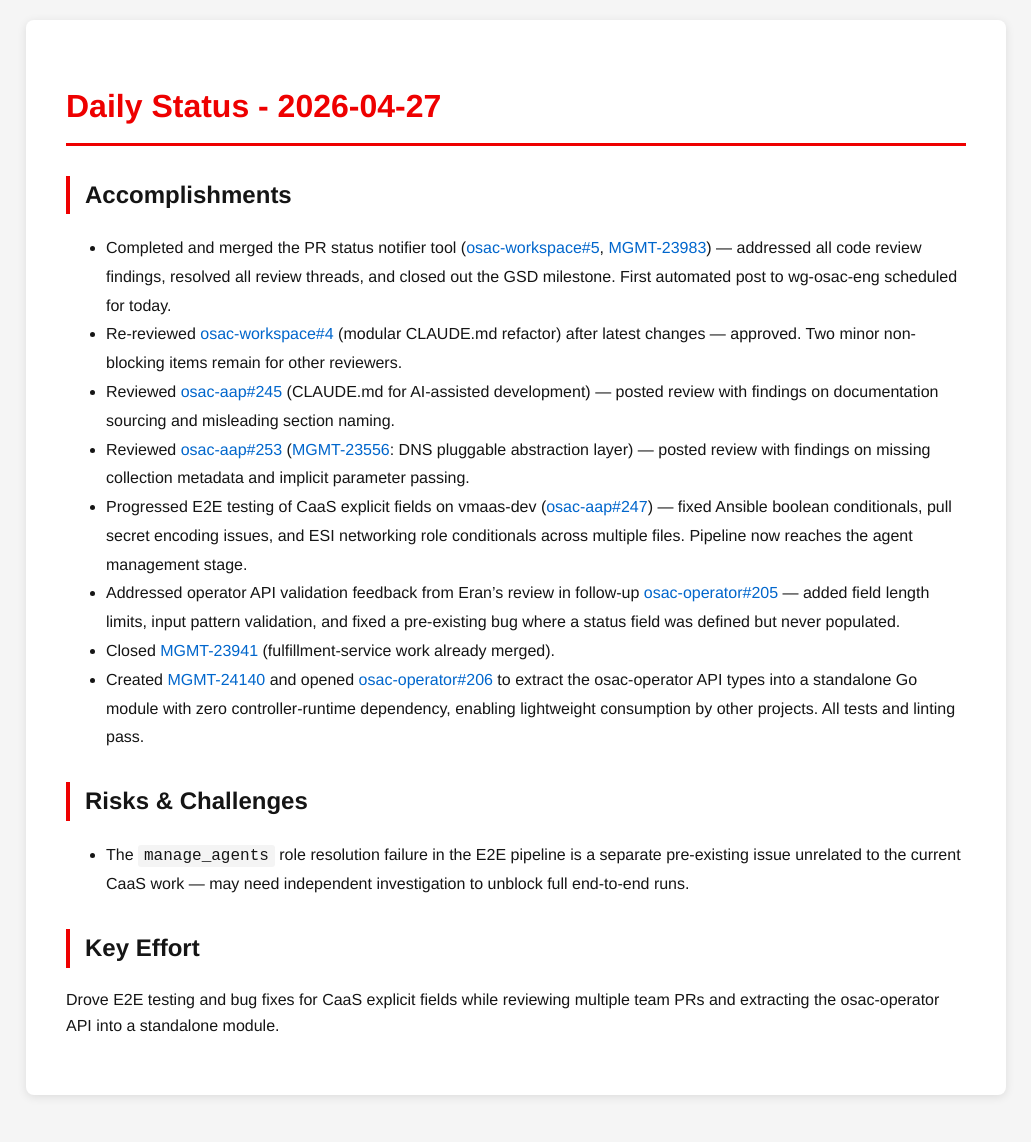
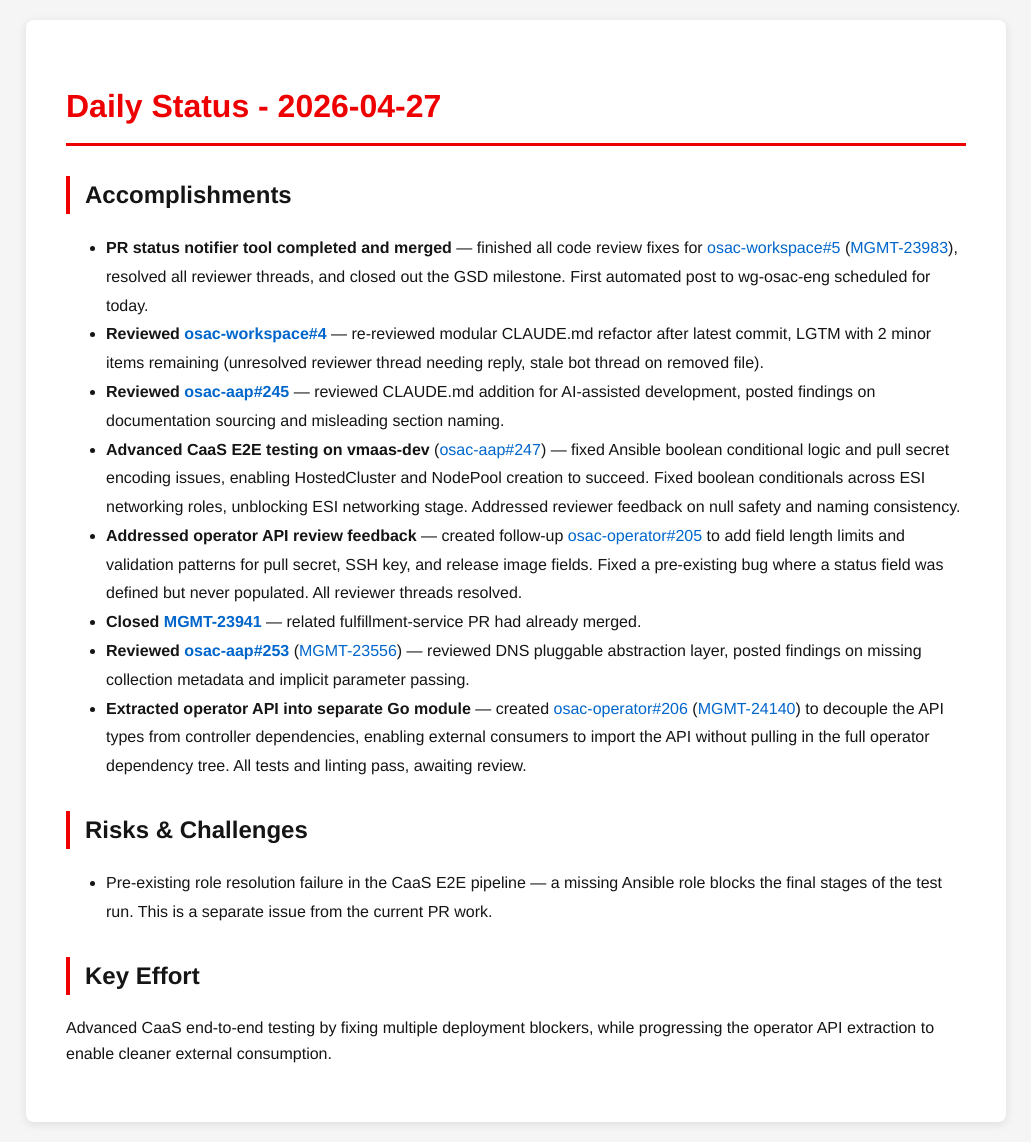
Before and after one commit to tzvatot/daily-status, a Jekyll site: the page built from 2026-04-27.md, in a window 1280 px wide. Shown: the whole page, without its empty margins (124-1155 px from the left). Built offline with Jekyll 4.4.1, drawn with Linux system fonts in a browser that asks for light colours; before the commit the page ends 1115 px from its top, so only the background shows below that.

Commit message:
Daily status update - 2026-04-27

```diff
--- a/2026-04-27.md
+++ b/2026-04-27.md
@@ -7,17 +7,20 @@ date: 2026-04-27
 # Daily Status - 2026-04-27
 
 ## Accomplishments
-- Completed and merged the PR status notifier tool ([osac-workspace#5](https://github.com/osac-project/osac-workspace/pull/5), [MGMT-23983](https://issues.redhat.com/browse/MGMT-23983)) — addressed all code review findings, resolved all review threads, and closed out the GSD milestone. First automated post to wg-osac-eng scheduled for today.
-- Re-reviewed [osac-workspace#4](https://github.com/osac-project/osac-workspace/pull/4) (modular CLAUDE.md refactor) after latest changes — approved. Two minor non-blocking items remain for other reviewers.
-- Reviewed [osac-aap#245](https://github.com/osac-project/osac-aap/pull/245) (CLAUDE.md for AI-assisted development) — posted review with findings on documentation sourcing and misleading section naming.
-- Reviewed [osac-aap#253](https://github.com/osac-project/osac-aap/pull/253) ([MGMT-23556](https://issues.redhat.com/browse/MGMT-23556): DNS pluggable abstraction layer) — posted review with findings on missing collection metadata and implicit parameter passing.
-- Progressed E2E testing of CaaS explicit fields on vmaas-dev ([osac-aap#247](https://github.com/osac-project/osac-aap/pull/247)) — fixed Ansible boolean conditionals, pull secret encoding issues, and ESI networking role conditionals across multiple files. Pipeline now reaches the agent management stage.
-- Addressed operator API validation feedback from Eran's review in follow-up [osac-operator#205](https://github.com/osac-project/osac-operator/pull/205) — added field length limits, input pattern validation, and fixed a pre-existing bug where a status field was defined but never populated.
-- Closed [MGMT-23941](https://issues.redhat.com/browse/MGMT-23941) (fulfillment-service work already merged).
-- Created [MGMT-24140](https://issues.redhat.com/browse/MGMT-24140) and opened [osac-operator#206](https://github.com/osac-project/osac-operator/pull/206) to extract the osac-operator API types into a standalone Go module with zero controller-runtime dependency, enabling lightweight consumption by other projects. All tests and linting pass.
+
+- **PR status notifier tool completed and merged** — finished all code review fixes for [osac-workspace#5](https://github.com/osac-project/osac-workspace/pull/5) ([MGMT-23983](https://issues.redhat.com/browse/MGMT-23983)), resolved all reviewer threads, and closed out the GSD milestone. First automated post to wg-osac-eng scheduled for today.
+- **Reviewed [osac-workspace#4](https://github.com/osac-project/osac-workspace/pull/4)** — re-reviewed modular CLAUDE.md refactor after latest commit, LGTM with 2 minor items remaining (unresolved reviewer thread needing reply, stale bot thread on removed file).
+- **Reviewed [osac-aap#245](https://github.com/osac-project/osac-aap/pull/245)** — reviewed CLAUDE.md addition for AI-assisted development, posted findings on documentation sourcing and misleading section naming.
+- **Advanced CaaS E2E testing on vmaas-dev** ([osac-aap#247](https://github.com/osac-project/osac-aap/pull/247)) — fixed Ansible boolean conditional logic and pull secret encoding issues, enabling HostedCluster and NodePool creation to succeed. Fixed boolean conditionals across ESI networking roles, unblocking ESI networking stage. Addressed reviewer feedback on null safety and naming consistency.
+- **Addressed operator API review feedback** — created follow-up [osac-operator#205](https://github.com/osac-project/osac-operator/pull/205) to add field length limits and validation patterns for pull secret, SSH key, and release image fields. Fixed a pre-existing bug where a status field was defined but never populated. All reviewer threads resolved.
+- **Closed [MGMT-23941](https://issues.redhat.com/browse/MGMT-23941)** — related fulfillment-service PR had already merged.
+- **Reviewed [osac-aap#253](https://github.com/osac-project/osac-aap/pull/253)** ([MGMT-23556](https://issues.redhat.com/browse/MGMT-23556)) — reviewed DNS pluggable abstraction layer, posted findings on missing collection metadata and implicit parameter passing.
+- **Extracted operator API into separate Go module** — created [osac-operator#206](https://github.com/osac-project/osac-operator/pull/206) ([MGMT-24140](https://issues.redhat.com/browse/MGMT-24140)) to decouple the API types from controller dependencies, enabling external consumers to import the API without pulling in the full operator dependency tree. All tests and linting pass, awaiting review.
 
 ## Risks & Challenges
-- The `manage_agents` role resolution failure in the E2E pipeline is a separate pre-existing issue unrelated to the current CaaS work — may need independent investigation to unblock full end-to-end runs.
+
+- Pre-existing role resolution failure in the CaaS E2E pipeline — a missing Ansible role blocks the final stages of the test run. This is a separate issue from the current PR work.
 
 ## Key Effort
-Drove E2E testing and bug fixes for CaaS explicit fields while reviewing multiple team PRs and extracting the osac-operator API into a standalone module.
+
+Advanced CaaS end-to-end testing by fixing multiple deployment blockers, while progressing the operator API extraction to enable cleaner external consumption.
```
